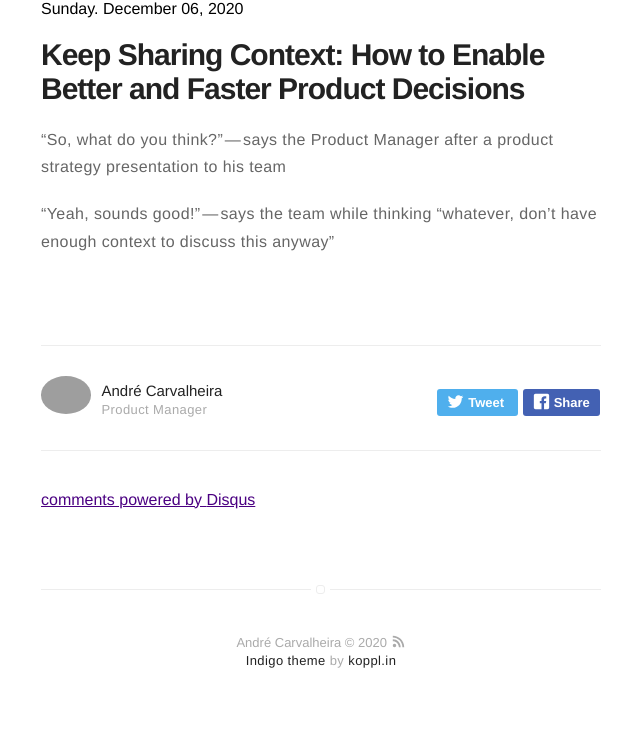
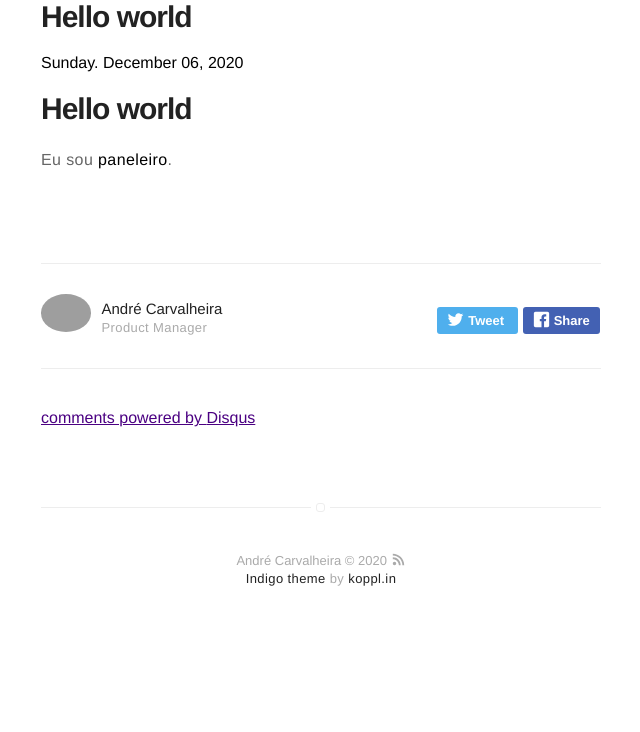
Before and after one commit to andrecarvalheira/andrecarvalheira.github.io, a Jekyll site: the page built from _posts/2015-12-13-Getting-Validations-Out-Of-Your-Model.md, in a window 1280 px wide. Shown: the part 399-1131 px from the top of the page, without its empty margins (319-959 px from the left). Built offline with Jekyll 4.4.1, drawn with Linux system fonts in a browser that asks for light colours; our own code applies the rules of GitHub Pages for plain Markdown files; comment, search, counter and statistics services are not loaded; after the commit the page ends 1049 px from its top, so only the background shows below that.

Commit message:
Revert "copy updates"
This reverts commit b0fca10b42c4ca4e3ed9df5bdcb86928fde1c5eb.

```diff
--- a/_posts/2015-12-13-Getting-Validations-Out-Of-Your-Model.md
+++ b/_posts/2015-12-13-Getting-Validations-Out-Of-Your-Model.md
@@ -1,15 +1,12 @@
 ---
 layout: post
-title: Keep Sharing Context: How to Enable Better and Faster Product Decisions
+title: Hello world
 date: 2020-12-06
 tag: markdown
 blog: true
 #star: true
 ---
 
-# Keep Sharing Context: How to Enable Better and Faster Product Decisions
+# Hello world
 
-
-“So, what do you think?” — says the Product Manager after a product strategy presentation to his team
-
-“Yeah, sounds good!” — says the team while thinking “whatever, don’t have enough context to discuss this anyway”
+Eu sou **paneleiro**.
```
Also changed, not shown: about.md (+3 -3 lines), assets/images/profile.png (added), 2 other files.
